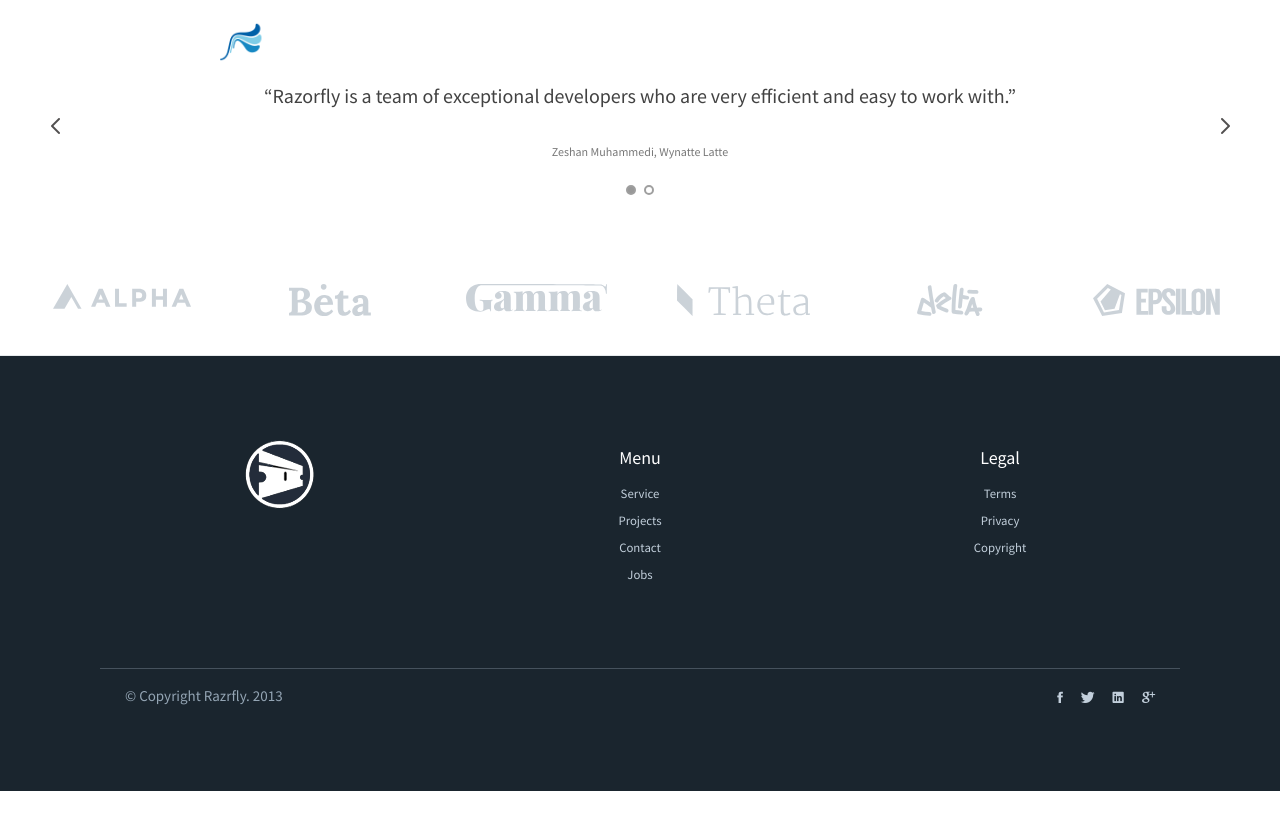
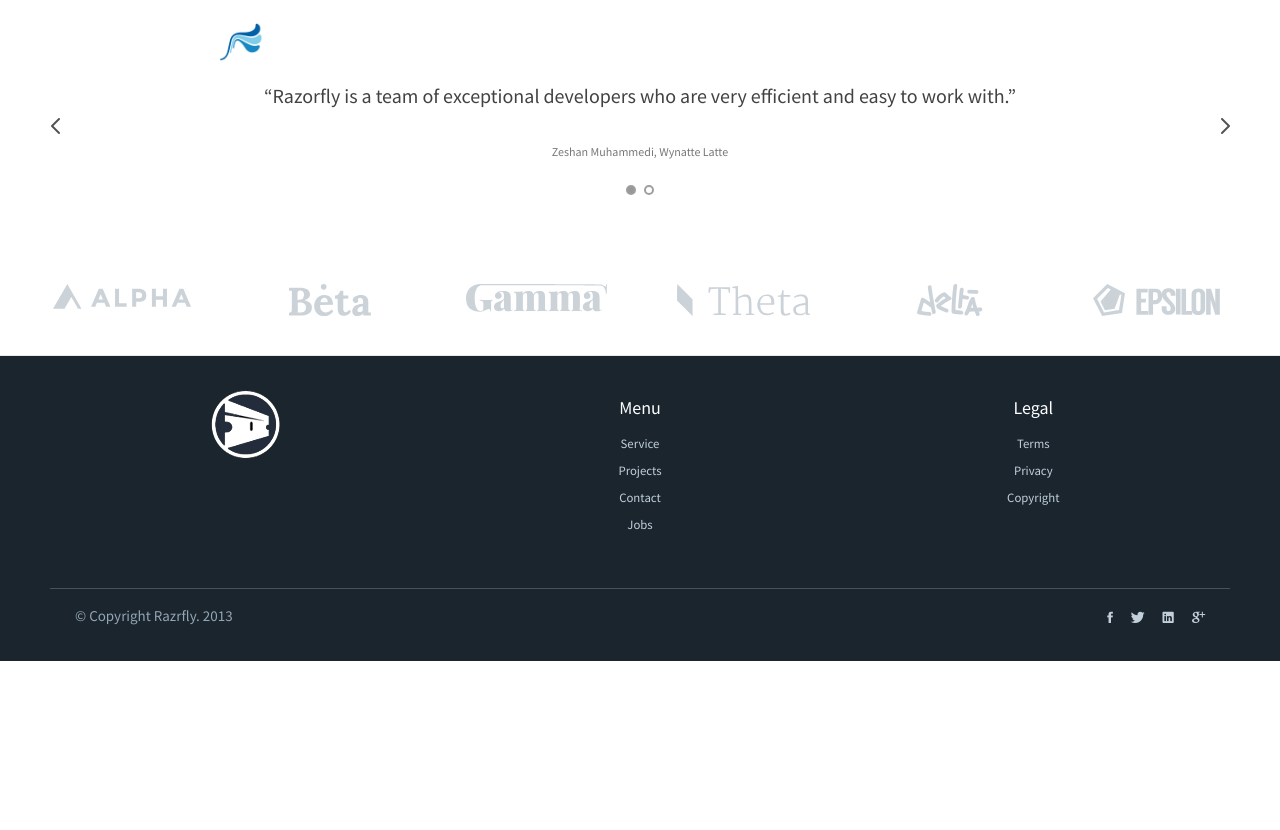
Before and after one commit to razrfly/razrfly.github.io, a Jekyll site: the page built from index.html, in a window 1280 px wide. Shown: the top 830 px of the page. Built offline with Jekyll 4.4.1, drawn with Linux system fonts in a browser that asks for light colours; nearby versions of some CDN libraries.

Commit message:
Footer changes to height

```diff
--- a/_includes/footer.html
+++ b/_includes/footer.html
@@ -1,5 +1,5 @@
 <footer id="footer_3">
-  <div class="container">
+  <div class="container" style="padding:30px !important;">
     <div class="row">
         <div class="col-md-4 col-xs-6 center">
           <a href="index.html" class="logo">
@@ -38,7 +38,8 @@
         <div class="v-spacer"></div>
     </div>
 
-    <div class="row copyright-section margin-top">
+    <div class="row copyright-section margin-top"
+      style="margin-top:40px;!important">
       <div class="col-md-6">
         <p>&copy; Copyright Razrfly. 2013</p>
       </div>
```
